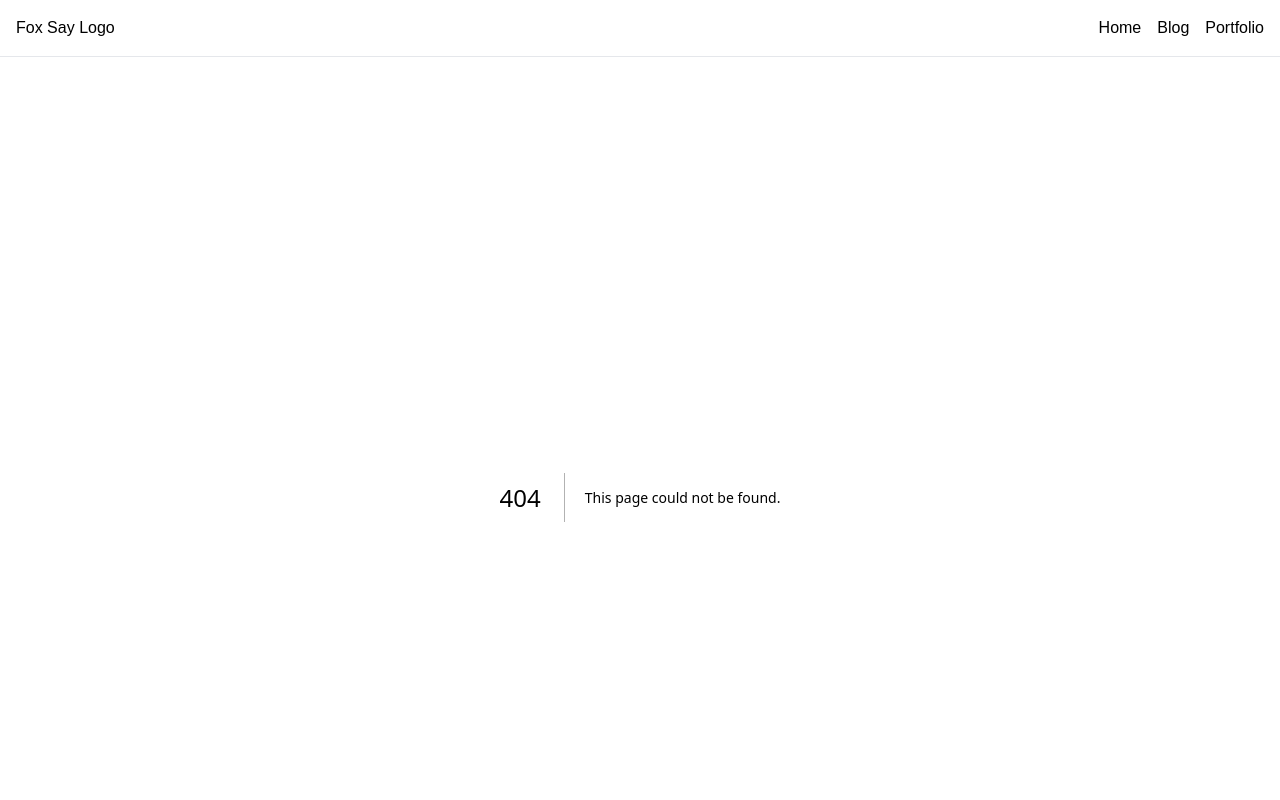
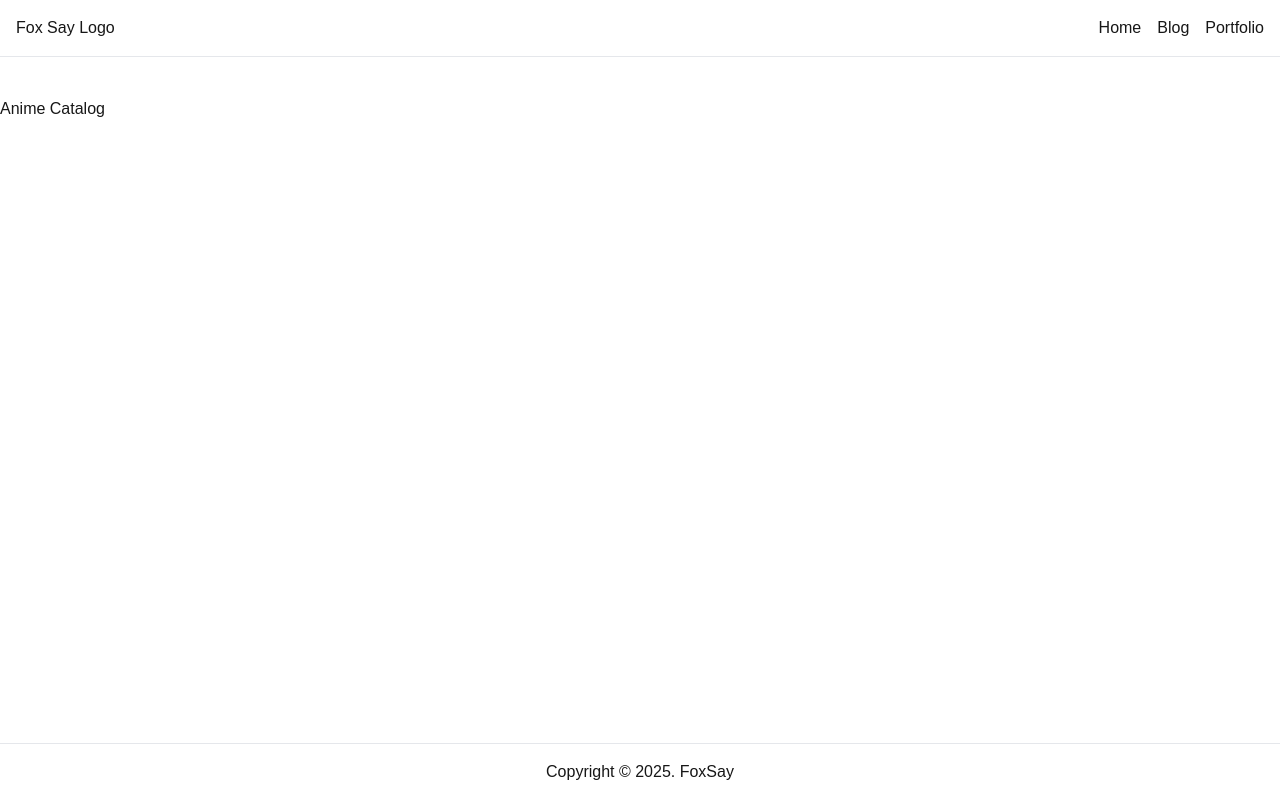
Before and after one commit to DimaChekashov/anifox-find, a Next.js app in the folder client/: page /anime in a window 1280 px wide. Before the commit this address had no page. Shown: the top 800 px of the page. Built offline with nearby package versions, Linux system fonts and the light colour scheme.

Commit message:
add admin page

```diff
--- /dev/null
+++ b/client/app/admin/page.tsx
@@ -0,0 +1 @@
+export { AdminPage as default } from "@/pages/admin";
--- /dev/null
+++ b/client/app/anime/page.tsx
@@ -0,0 +1 @@
+export { AnimePage as default } from "@/pages/anime";
--- a/client/app/catalog/page.tsx
+++ /dev/null
@@ -1 +0,0 @@
-export { CatalogPage as default } from "@/pages/catalog";
--- /dev/null
+++ b/client/src/pages/admin/index.ts
@@ -0,0 +1 @@
+export { default as AdminPage } from "./ui/AdminPage";
--- /dev/null
+++ b/client/src/pages/admin/ui/AdminPage.tsx
@@ -0,0 +1,7 @@
+export default function Admin() {
+    return (
+      <div>
+        <h1>Admin</h1>
+      </div>
+    );
+  }
--- /dev/null
+++ b/client/src/pages/anime/index.ts
@@ -0,0 +1 @@
+export { default as AnimePage } from "./ui/AnimePage";
--- /dev/null
+++ b/client/src/pages/anime/ui/AnimePage.tsx
@@ -0,0 +1,7 @@
+export default function Anime() {
+    return (
+      <div>
+        <h1>Anime Catalog</h1>
+      </div>
+    );
+  }
--- a/client/src/pages/catalog/index.ts
+++ /dev/null
@@ -1 +0,0 @@
-export { default as CatalogPage } from "./ui/CatalogPage";
--- a/client/src/pages/catalog/ui/CatalogPage.tsx
+++ /dev/null
@@ -1,7 +0,0 @@
-export default function Catalog() {
-    return (
-      <div>
-        <h1>Catalog</h1>
-      </div>
-    );
-  }
```
